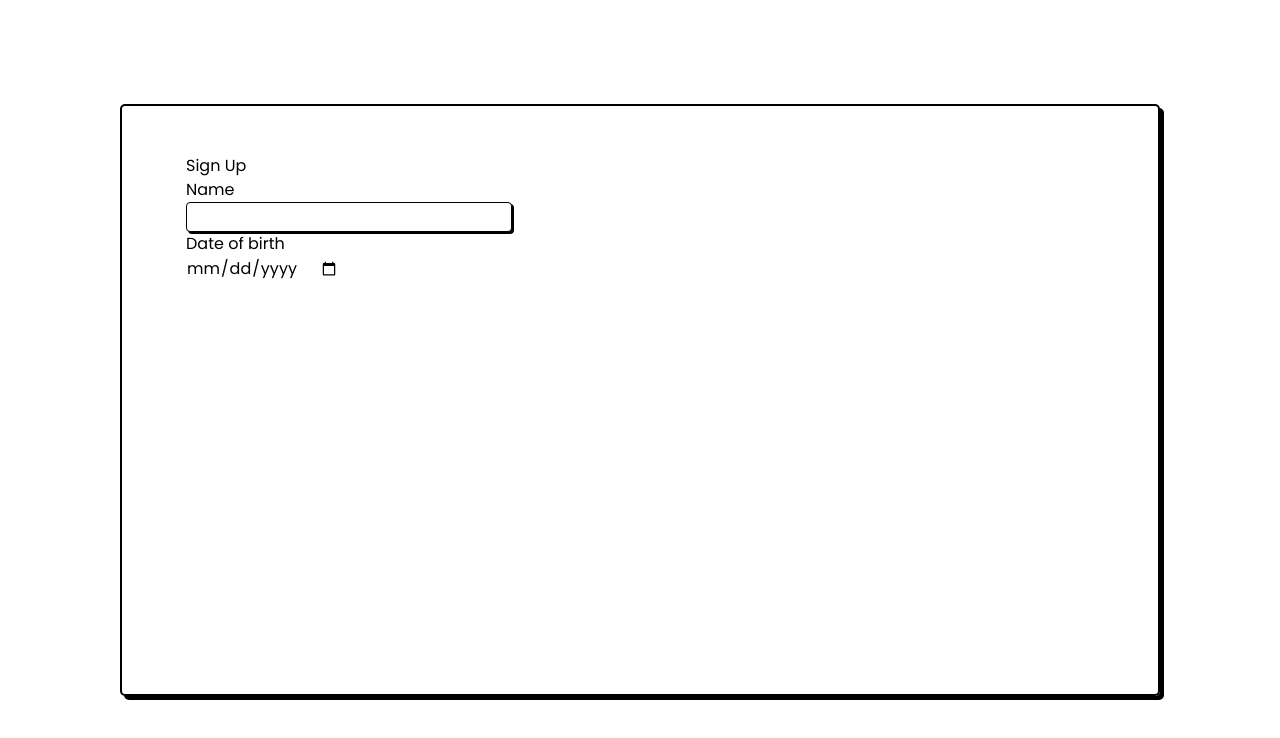
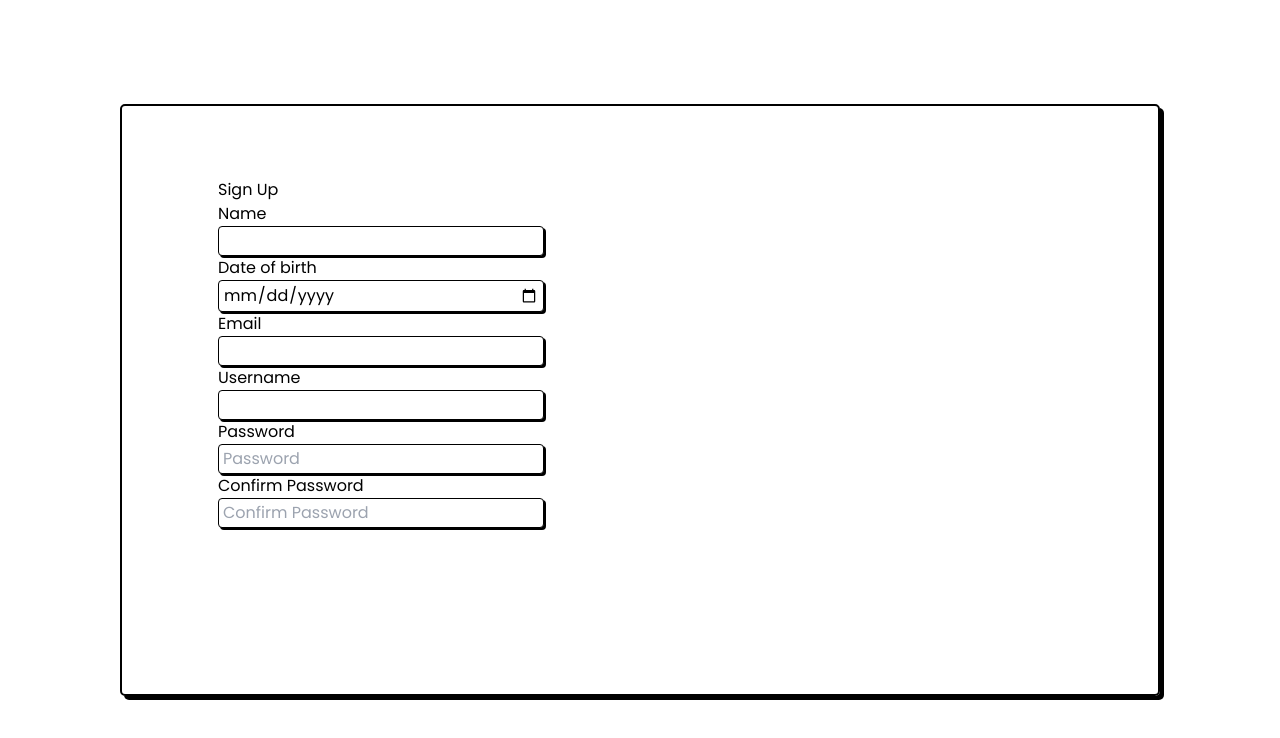
Before and after one commit to love-to-code108/todoApplication-2, a React (Vite) app in the folder Frontend/: page /signup in a window 1280 px wide. Shown: the top 738 px of the page. Built offline with nearby package versions, Linux system fonts and the light colour scheme.

Commit message:
working on the sign up page

```diff
--- a/Frontend/src/Pages/SignUpPage.jsx
+++ b/Frontend/src/Pages/SignUpPage.jsx
@@ -6,35 +6,62 @@ export const SignUpPage = () => {
         <div className=" SignUpPage-main">
 
             {/* the sign up block */}
-            <div className="">
+            <div className=" flex flex-col justify-center items-center">
 
+
+                <div className="w-[100%]">
                     {/* signup block heading */}
                     <div>
                         <h1 className=" text-5xl font-poppins mb-10">Sign Up</h1>
                     </div>
 
 
-                <div className=" font-poppins">
+                    <div className=" font-poppins flex">
+
+                        <div className=" flex flex-col w-[50%]">
                             {/* name */}
-                    <div>
+                            <div className=" mb-6 ml-4">
 
                                 <p className=" text-xl">Name</p>
-                        <input type="text" />
+                                <input className="SignUpPage-input" type="text" />
                             </div>
                             {/* date of birth */}
-                    <div>
-                        <p>Date of birth</p>
-                        <input type="date" />
+                            <div className=" mb-6 ml-4">
+                                <p className=" text-xl">Date of birth</p>
+                                <input placeholder="" className=" SignUpPage-input w-[20.4rem]" type="date" />
                             </div>
 
                             {/* email */}
+                            <div className=" mb-6 ml-4">
+                                <p className=" text-xl">Email</p>
+                                <input className=" SignUpPage-input" type="email" />
+                            </div>
+                        </div>
 
-                    {/* username */}
 
-                    {/* password */}
 
-                    {/* confirm password */}
+                        <div className=" flex flex-col w-[50%]">
+                            {/* Username */}
+                            <div className=" mb-6 flex flex-col  ml-4">
+
+                                <p className=" text-xl">Username</p>
+                                <input className="SignUpPage-input" type="text" />
                             </div>
+                            {/* Password */}
+                            <div className=" mb-6 ml-4">
+                                <p className=" text-xl">Password</p>
+                                <input placeholder="Password" className=" SignUpPage-input w-[20.4rem]" type="password" />
+                            </div>
+
+                            {/* Confirm Password */}
+                            <div className=" mb-6 ml-4">
+                                <p className=" text-xl">Confirm Password</p>
+                                <input placeholder="Confirm Password" className=" SignUpPage-input" type="password" />
+                            </div>
+                        </div>
+                    </div>
+                </div>
+
             </div>
 
 
--- a/Frontend/src/index.scss
+++ b/Frontend/src/index.scss
@@ -17,6 +17,7 @@
     font-family: "League Spartan", sans-serif;
     ;
 }
+
 
 
 
@@ -119,20 +120,22 @@
 
     border-radius: 5px;
 
-    padding: 3rem 4rem;
+    padding: 4.5rem 6rem;
+
 
 }
 
 // name element input
-.SignUpPage-main > div > div > div:nth-child(1) > input{
+.SignUpPage-input{
     border: 1px solid black;
     box-shadow: 2px 2px black;
     border-radius: 4px;
 
     padding: 2px 4px;
+    width: 20.4rem;
 }
 
-.SignUpPage-main > div > div > div:nth-child(1) > input:focus{
+.SignUpPage-input:focus{
     outline: none;
 
 }
```
Lines whose indentation alone changed are shown as unchanged.
